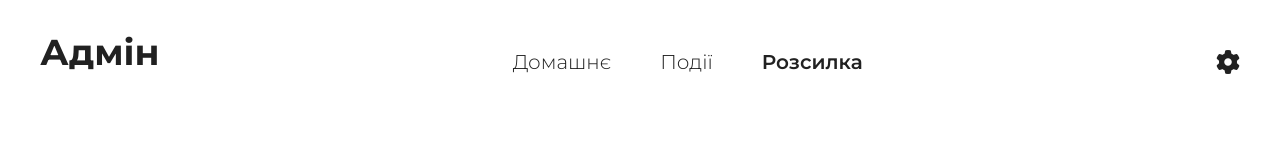
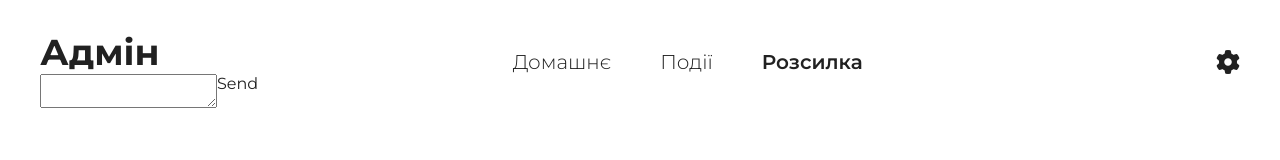
Before and after one commit to ZubalYana/Homework-Diary, a website: page public/admin/admin.html in a window 1280 px wide. Both pictures are taken after a click on the element "Розсилка". Drawn offline with nearby package versions, Linux system fonts and the light colour scheme; files that its build step writes are made by us from their sources; no server answers.

Commit message:
hide the events and distribution screens as default and add the required content to the distribution page

```diff
--- a/public/admin/admin.html
+++ b/public/admin/admin.html
@@ -234,7 +234,10 @@
             <div class="afterButtonSpace"></div>
         </div>
         <div class="events" id="events"></div>
-        <div class="distribution" id="distribution"></div>
+        <div class="distribution" id="distribution">
+            <textarea id="distribution_textarea"></textarea>
+            <div class="sendDistribution_btn">Send</div>
+        </div>
 
     </div>
 
--- a/public/admin/admin.js
+++ b/public/admin/admin.js
@@ -1,5 +1,7 @@
 $(document).ready(function() {
     // Page navigation
+    $('#events').hide();
+    $('#distribution').hide();
     $('#nav_homework').click(() => {
         $('#events').hide();
         $('#distribution').hide();
```
